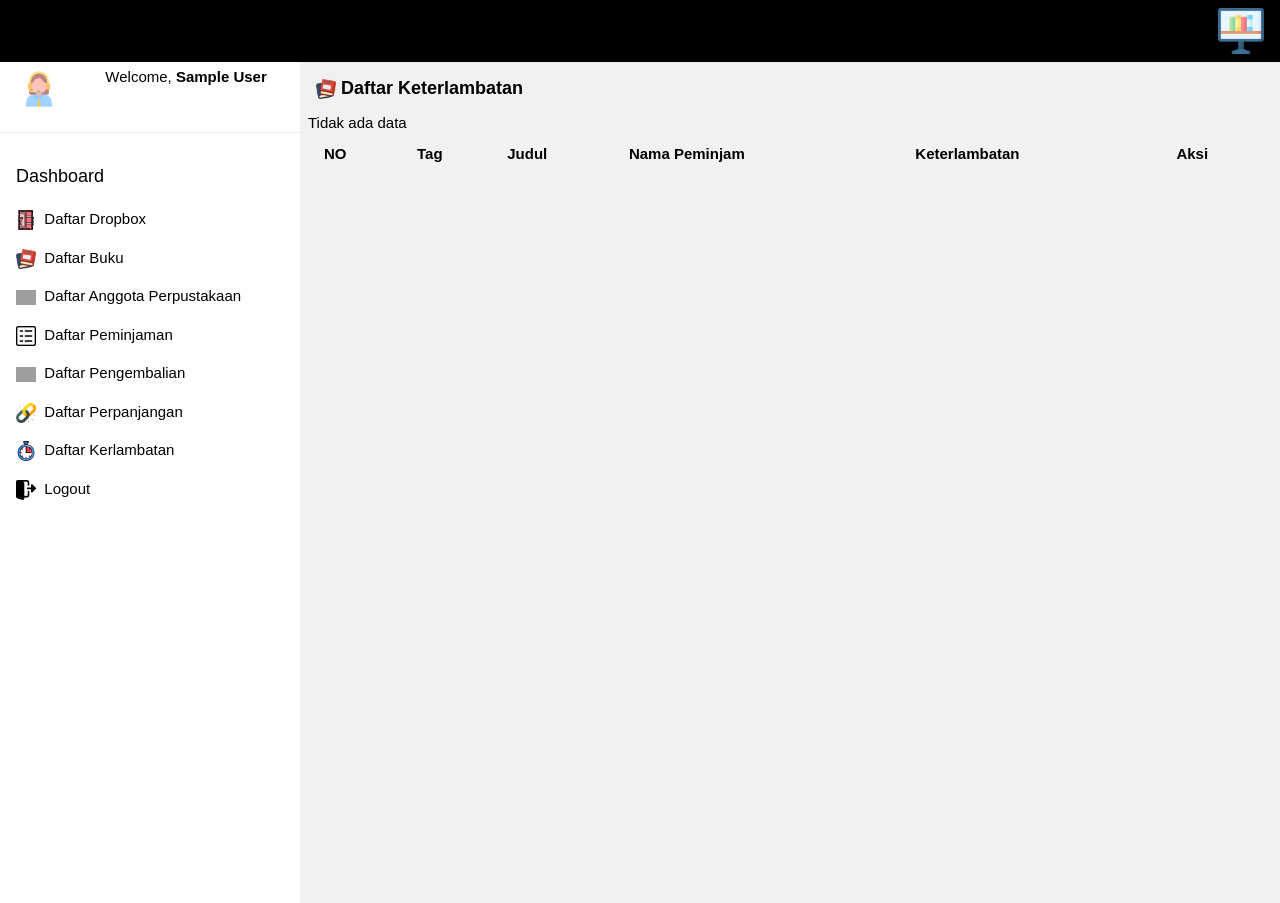
After one commit to anggiat0304/TugasAkhir2, a PHP site: page /administrator/daftarketerlambatan.php in a window 1280 px wide. The commit adds this page. Run offline with PHP 8.4, Linux system fonts and the light colour scheme; the visitor is signed in with stand-in values (Sample User, id 1); tables that the repository leaves empty or names only in its code hold one stand-in row (values such as "Sample post"); lists and menus that the app fills with data are empty; some web fonts are replaced; grey boxes are pictures that could not be loaded.

Commit message:
second-commit

```diff
--- /dev/null
+++ b/view/administrator/daftarketerlambatan.php
@@ -0,0 +1,79 @@
+<?php
+$title = "daftar peminjaman";
+include '../header_admin.php';
+
+//peminjaman
+
+    $peminjaman = "SELECT *
+    FROM peminjaman";
+
+   $pinjam = $koneksi->query($peminjaman);
+?>
+<!-- Overlay effect when opening sidebar on small screens -->
+<div class="w3-overlay w3-hide-large w3-animate-opacity" onclick="w3_close()" style="cursor:pointer" title="close side menu" id="myOverlay"></div>
+
+<!-- !PAGE CONTENT! -->
+<div class="w3-main" style="margin-left:300px;margin-top:43px;">
+
+  <!-- Header -->
+  <header class="w3-container" style="padding-top:22px">
+    <h5><b><img src="../../images/book.png" width="20"> Daftar Keterlambatan</b> </h5>
+  </header>
+
+  <div class="w3-row-padding w3-margin-bottom">
+  <table class="w3-table">
+<tr>
+  <th>NO</th>
+  <th>Tag</th>
+  <th>Judul</th>
+  <th>Nama Peminjam</th>
+  <th>Keterlambatan</th>
+  <th>Aksi</th>
+</tr>
+
+      <?php
+      $no = 1;
+      $date = date_create();
+
+      while ($row = $pinjam->fetch_assoc()) {
+          $book_id = $row['id_buku'];
+          $id_peminjaman = $row['id'];
+          $id_user = $row['id_user'];
+          $expired = date_create($row['expired']);
+
+          $daftar_buku ="SELECT * FROM daftar_buku INNER JOIN buku ON daftar_buku.buku = buku.id WHERE daftar_buku.id = '$book_id'";
+          $anggota = "SELECT * FROM peminjaman INNER JOIN anggota WHERE peminjaman.id_user = anggota.id";
+
+
+          $cekPeminjaman = "SELECT * FROM pengembalian WHERE id_peminjaman = '$id_peminjaman'";
+          $QCP = $koneksi->query($cekPeminjaman);
+          $row2= $QCP->fetch_assoc();
+            if ($expired > $date  ) {
+                echo "Tidak ada data";
+            }else {
+                $UDB = "UPDATE daftar_buku SET kondisi = 'late' WHERE id = '$book_id'";
+                $QU = $koneksi->query($UDB);
+                $selisih = date_diff($expired,$date);
+                $QDB = $koneksi->query($daftar_buku);
+                $QDA = $koneksi->query($anggota);
+                if ($row2 == 0) {
+                    $FDB = $QDB->fetch_assoc();
+                     $FDA = $QDA->fetch_assoc();
+            ?>
+        <tr>
+          <td><?php echo $no++; ?></td>
+          <td><?php echo $FDB['tag_buku'] ?></td>
+          <td><?php echo $FDB['judul'] ?></td>
+          <td><?php echo $FDA['nama'] ?></td>
+          <td><?php echo $selisih->days ?> hari</td>
+          <td><a href="../../proses/simpanLate.php?id=<?php echo $book_id ?>" style="text-decoration:none; color:blue;">Simpan</a></td>
+        </tr>
+        <?php
+                }
+        }
+        }?>
+    </table>
+  </div>
+  <?php
+  include '../footer.php';
+  ?>
--- a/view/header_admin.php
+++ b/view/header_admin.php
@@ -60,6 +60,7 @@ include '../../config/koneksi.php';
             <a href="daftarpeminjaman.php" class="w3-bar-item w3-button w3-padding"><img src="../../images/list.png" width=20>  Daftar Peminjaman</a>
             <a href="daftarpengembalian.php" class="w3-bar-item w3-button w3-padding"><img src="../../images/return.png" width="20">  Daftar Pengembalian</a>
             <a href="daftarperpanjangan.php" class="w3-bar-item w3-button w3-padding"><img src="../../images/link.png" width="20">  Daftar Perpanjangan</a>
+            <a href="daftarketerlambatan.php" class="w3-bar-item w3-button w3-padding"><img src="../../images/timer.png" width="20">  Daftar Kerlambatan</a>
             <a href="../logout.php" class="w3-bar-item w3-button w3-padding"><img src="../../images/logout.png" width="20">  Logout</a>
         </div>
     </nav>
```
Also changed, not shown: proses/simpanLate.php (added, +26 -0 lines), view/user/home.php (+10 -6 lines), images/timer.png (added).
